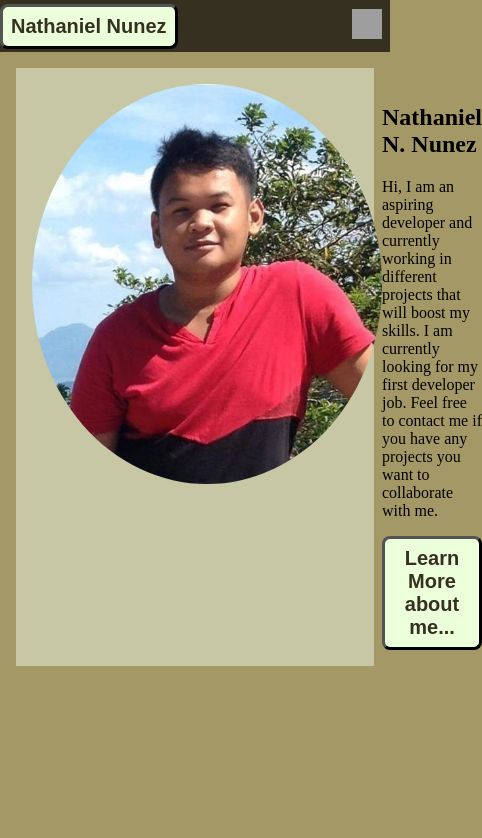
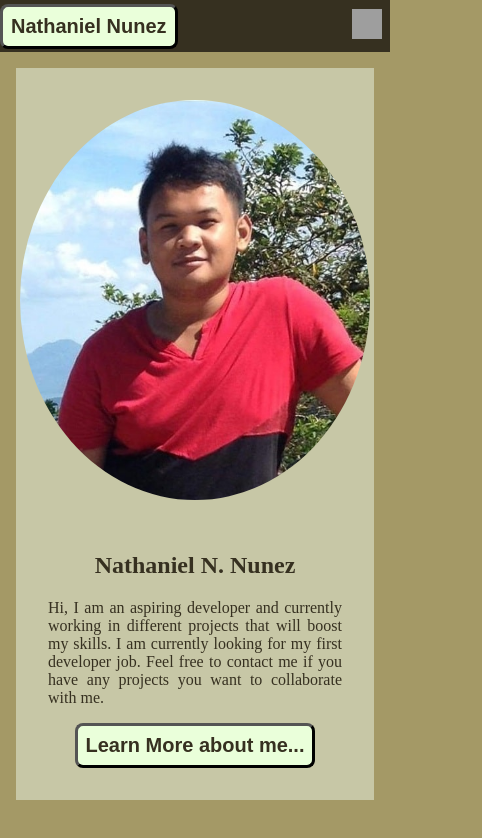
Before and after one commit to natnunez1996/natnunez1996, a React (Vite) app: page / in a window 390 px wide. Shown: the top 838 px of the page, 482 px wide, since content can reach past the window. Built offline with nearby package versions, Linux system fonts and the light colour scheme; grey boxes are pictures that could not be loaded.

Commit message:
Refactor: Added responsive home page functionality.

```diff
--- a/src/pages/Home/home.scss
+++ b/src/pages/Home/home.scss
@@ -9,14 +9,33 @@
     padding: 1rem;
     background-color: $bg-secondary;
     display: flex;
-    justify-content: space-around;
+    justify-content: space-between;
     img {
       height: 400px;
       width: 350px;
       border-radius: 50%;
+      padding: 1rem;
     }
     div {
-      width: 50%;
+      width: 100;
+      padding: 1rem;
+      color: $bg-navbar-primary;
+      p {
+        text-align: justify;
+      }
     }
   }
 }
+
+@media (max-width: $media-breakpoint-size) {
+  .home {
+    .aboutSection {
+      flex-direction: column;
+      align-items: center;
+
+      div {
+        text-align: center;
+      }
+    }
+  }
+}
```
